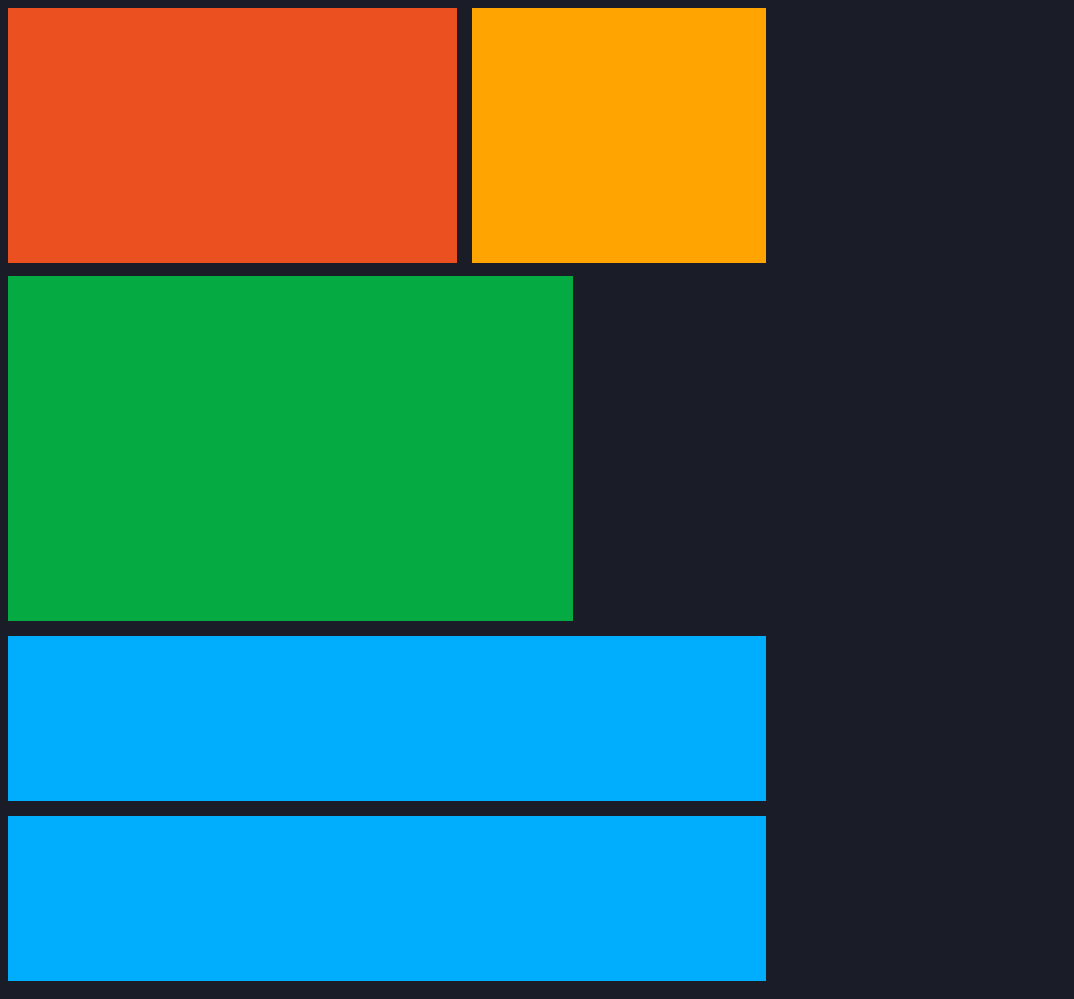
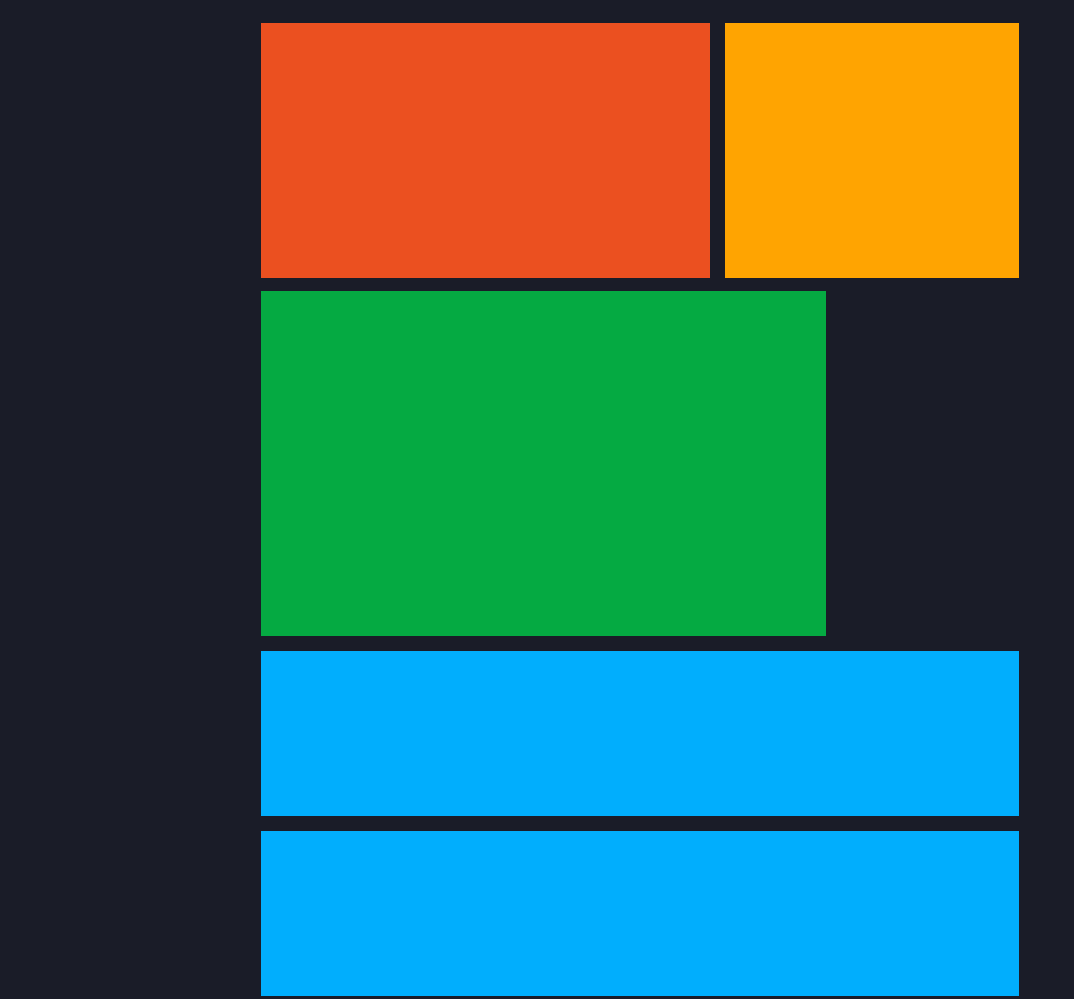
Before and after one commit to NabeelBnNaseer/FlexBox-Grid, a plain HTML site: page grid.html in a window 1280 px wide. Shown: the whole page, without its empty margins (0-1074 px from the left). Drawn offline with Linux system fonts and the light colour scheme.

Commit message:
Correction

```diff
--- a/grid.css
+++ b/grid.css
@@ -1,5 +1,10 @@
 body {
     background-color: rgb(26, 28, 40);
+    display: flex;
+    flex-direction: column;
+    justify-content: center;
+    align-items: center;
+    padding-top: 15px;
 }
 
 .container1 {
```
